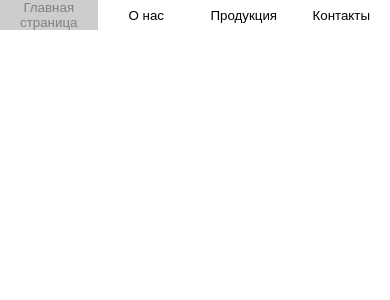
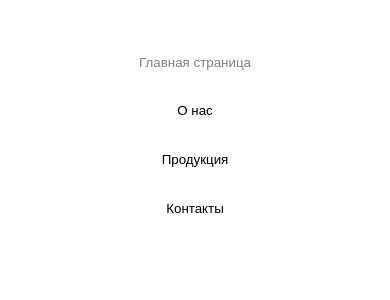
Before and after one commit to ondrosru/Practice-site, a PHP site: page /app/components/top_menu.html in a window 390 px wide. Shown: the top 300 px of the page. Run offline with PHP 8.4, Linux system fonts and the light colour scheme.

Commit message:
адаптивное меню с перестройкой под мобильный размер

```diff
--- a/app/components/top_menu.html
+++ b/app/components/top_menu.html
@@ -6,6 +6,7 @@
         <script src="js/navigation.js"></script>
     </head>
     <body>
+        <div class="parentMenu">
             <div class="menu">
                 <div class="menu-item">
                     <button class="menuButton activ" onclick="jumpMain()">Главная страница</button>
@@ -20,5 +21,6 @@
                     <button class="menuButton" onclick="jumpContact()">Контакты</button>
                 </div>
             </div>
+        </div>
     </body>
 </html>
--- a/public/css/menu.css
+++ b/public/css/menu.css
@@ -5,18 +5,33 @@
     outline: none;
 }
 
+.parentMenu {
+    display: flex;
+    width: 100%;
+    height: auto;
+    justify-content: center;
+}
+
 .menu {
     display: flex;
+    height: 48.8px;
+    width: 100%;
+    max-width: 944px;
+    min-width: 672.3px;
+    padding: 10.5px 47.83px;
+    flex-wrap: nowrap;
 }
 
 .menu-item {
     display: flex;
     flex-direction: row;
-    width: 160px;
-    height: 30px;
+    max-width: 160px;
+    height: 48.8px;
 }
 
 .menuButton {
+    display: flex;
+    padding: 17.5px 14px;
     width: 100%;
     height: 100%;
     background-color: white;
@@ -30,3 +45,30 @@
 .activ {
     color: gray;
 }
+
+.gamburger{
+    display: flex;
+
+}
+
+@media screen and (max-width: 767px) {
+
+    .menu {
+        height: 248.4px;
+        max-width:672.3px;
+        min-width: 254.34px;
+        justify-content: center;
+        flex-direction: column;
+    }
+
+    .menu-item {
+        max-width: 100%;
+    }
+
+    .menuButton {
+        max-width: 150px;
+        justify-content: center;
+        margin: auto;
+    }
+
+  }
```
Lines whose indentation alone changed are shown as unchanged.
